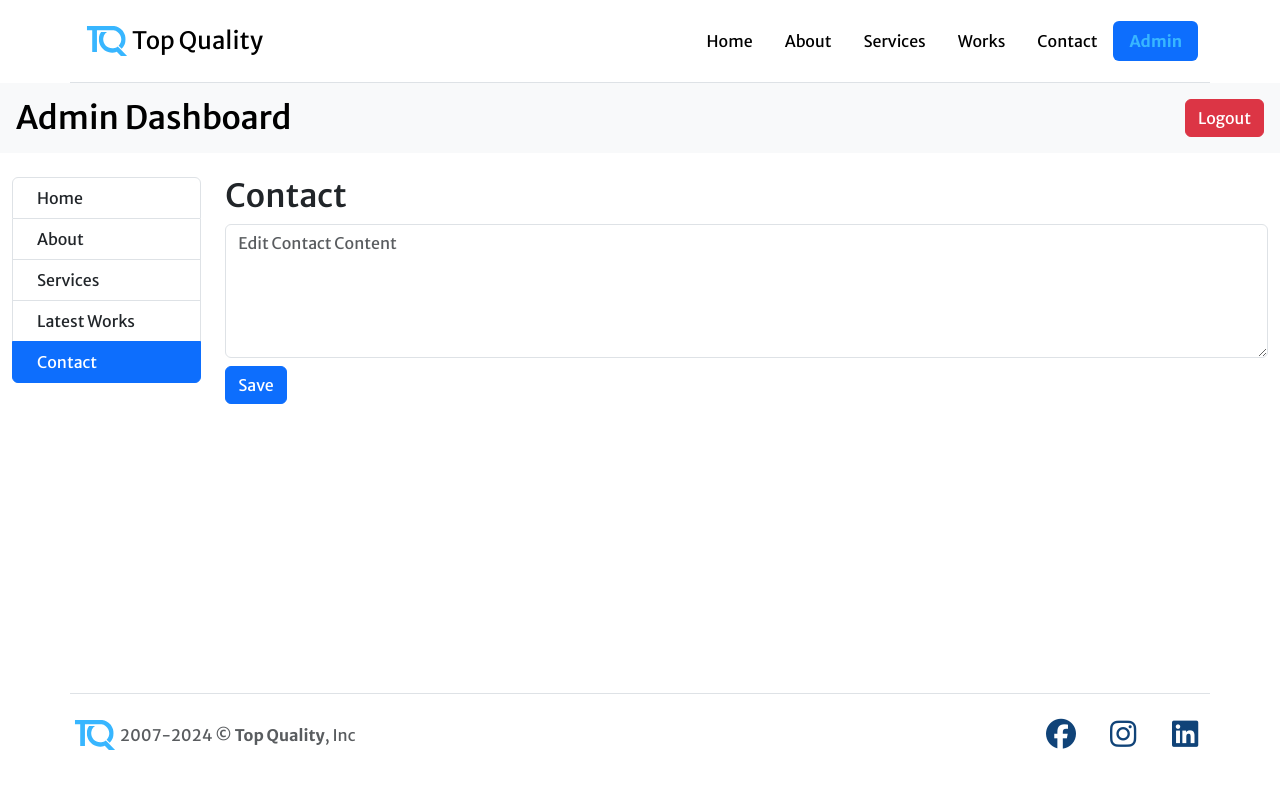
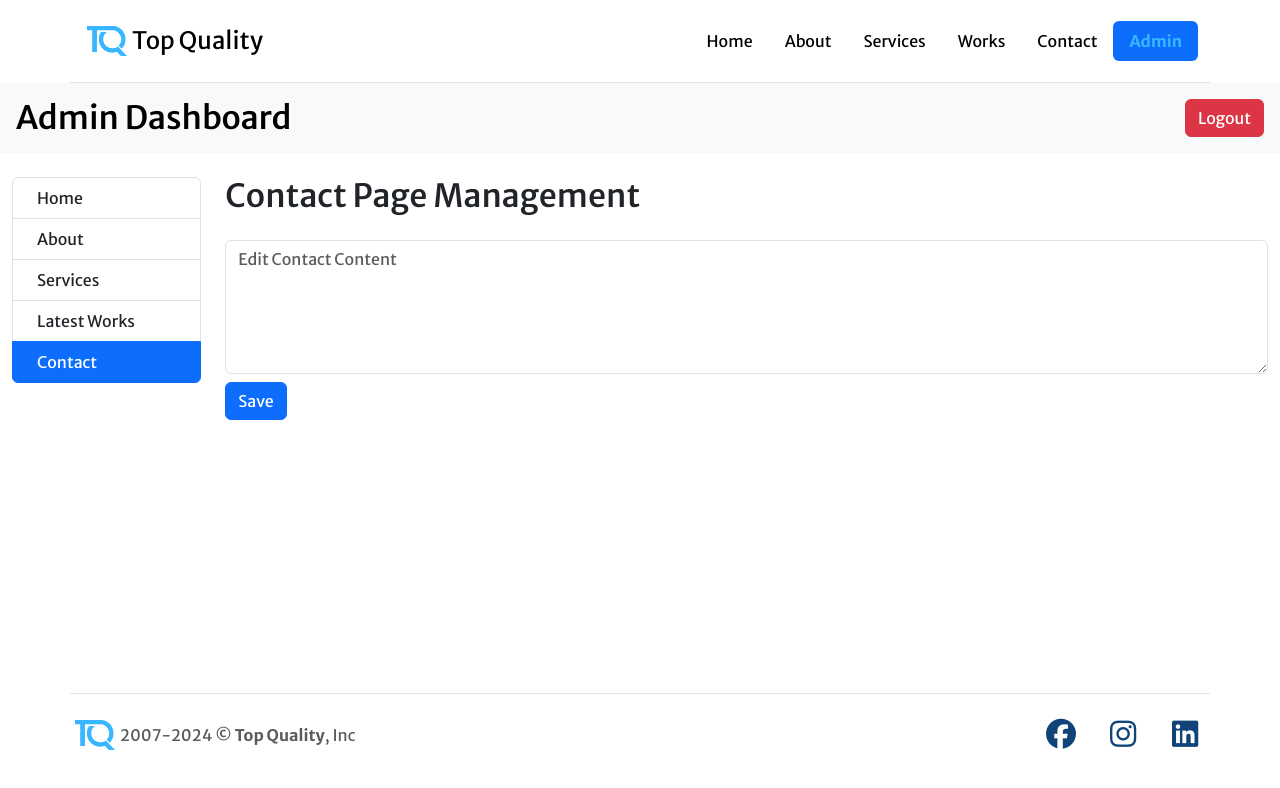
Before and after one commit to safwatcode/TopQuality, an Angular app: page /admin/contact-dashboard in a window 1280 px wide. Shown: the top 788 px of the page. Built offline with nearby package versions, Linux system fonts and the light colour scheme; sample sign-in values are in the browser's storage; some icons are missing.

Commit message:
Edited the title of each dashboard component

```diff
--- a/src/app/components/contact-dashboard/contact-dashboard.component.html
+++ b/src/app/components/contact-dashboard/contact-dashboard.component.html
@@ -1,5 +1,5 @@
 <div id="contact" class="content-section">
-  <h2>Contact</h2>
+  <h2 class="mb-4">Contact Page Management</h2>
   <textarea class="form-control" rows="5" placeholder="Edit Contact Content"></textarea>
   <button class="btn btn-primary mt-2">Save</button>
 </div>
--- a/src/app/components/home-dashboard/home-dashboard.component.html
+++ b/src/app/components/home-dashboard/home-dashboard.component.html
@@ -1,5 +1,5 @@
 <div id="home" class="content-section">
-  <h2>Home</h2>
+  <h2 class="mb-4">Home Page Management</h2>
   <textarea class="form-control" rows="5" placeholder="Edit Home Content"></textarea>
   <button class="btn btn-primary mt-2">Save</button>
 </div>
--- a/src/app/components/login/login.component.html
+++ b/src/app/components/login/login.component.html
@@ -1,4 +1,4 @@
-<main class="">
+<main class="mt-5">
   <div class="container d-flex justify-content-center align-items-center">
     <div class="card p-4 shadow" style="width: 400px;">
       <h2 class="text-center mb-4">Admin Login</h2>
--- a/src/app/components/portfolio-dashboard/portfolio-dashboard.component.html
+++ b/src/app/components/portfolio-dashboard/portfolio-dashboard.component.html
@@ -1,4 +1,5 @@
 <div>
+  <h2 class="mb-4">Works Page Management</h2>
   <div id="home" class="content-section">
     <!-- Form for Adding a New Work -->
     <form (submit)="addWork()" class="mb-4 p-3 border rounded shadow-sm bg-light">
--- a/src/app/components/services-dashboard/services-dashboard.component.html
+++ b/src/app/components/services-dashboard/services-dashboard.component.html
@@ -1,4 +1,5 @@
 <div>
+  <h2 class="mb-4">Services Page Management</h2>
   <div id="home" class="content-section">
     <!-- Form for Adding a New Work -->
     <form (submit)="addService()" class="mb-4 p-3 border rounded shadow-sm bg-light">
```
